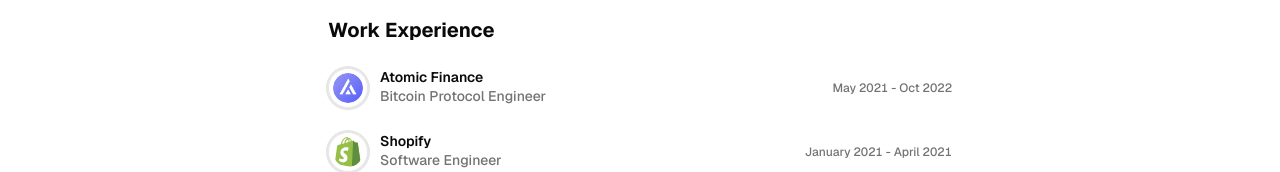
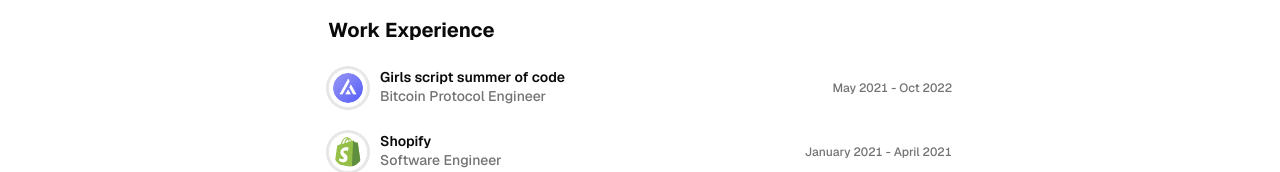
Before and after one commit to piyushhvarma/portfolio-pyt, a Next.js app: page / in a window 1280 px wide. Shown: the part 486-658 px from the top of the page. Built offline with nearby package versions, Linux system fonts and the light colour scheme.

Commit message:
updated resume

```diff
--- a/src/data/resume.tsx
+++ b/src/data/resume.tsx
@@ -60,14 +60,14 @@ export const DATA = {
       },
       X: {
         name: "X",
-        url: "https://dub.sh/dillion-twitter",
+        url: "",
         icon: Icons.x,
 
         navbar: true,
       },
       Youtube: {
         name: "Youtube",
-        url: "https://dub.sh/dillion-youtube",
+        url: "",
         icon: Icons.youtube,
         navbar: true,
       },
@@ -83,7 +83,7 @@ export const DATA = {
 
   work: [
     {
-      company: "Atomic Finance",
+      company: "Girls script summer of code",
       href: "https://atomic.finance",
       badges: [],
       location: "Remote",
```
